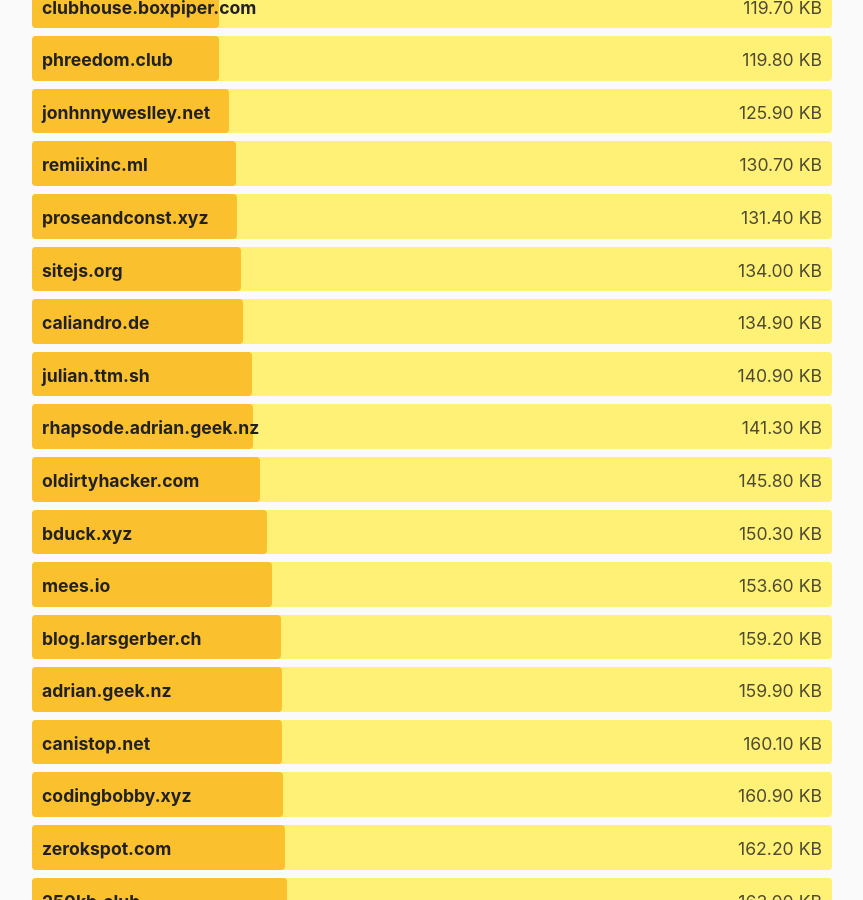
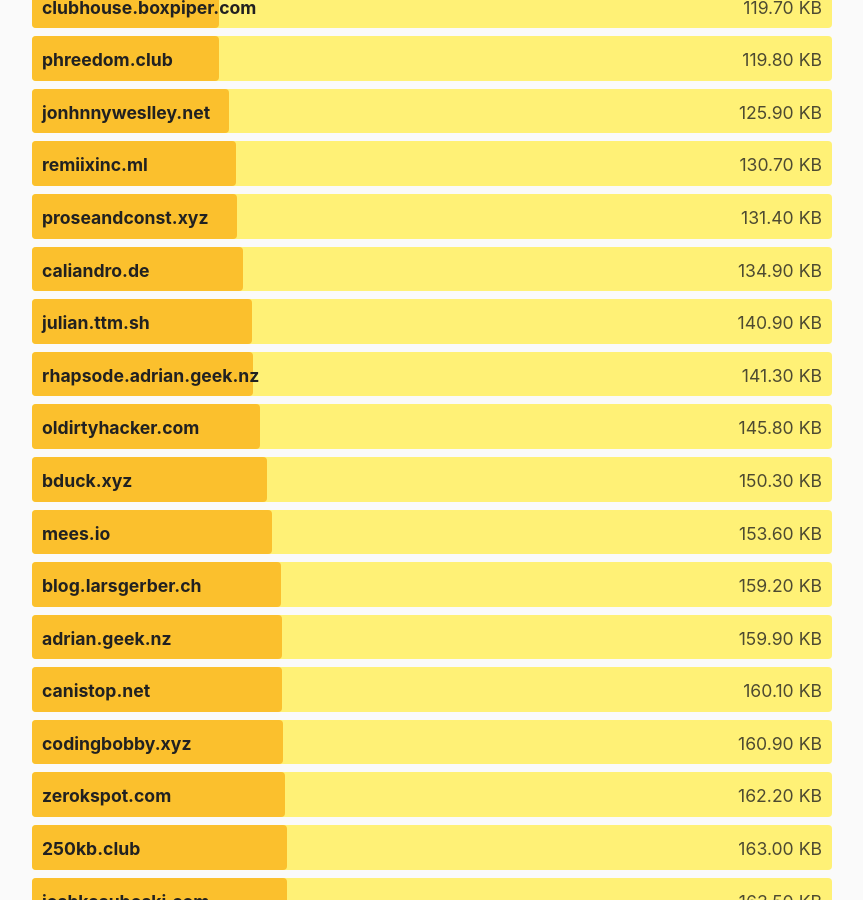
Before and after one commit to kevquirk/512kb.club, a Jekyll site: the page built from index.md, in a window 1280 px wide and 900 px high, scrolled down 10797 px. Shown: the whole window, without its empty margins (208-1071 px from the left). Built offline with Jekyll 4.4.1, drawn with Linux system fonts in a browser that asks for light colours.

Commit message:
Remove sitejs.org
https://gtmetrix.com/reports/sitejs.org/Ldo3x8oA/

```diff
--- a/_data/sites.yml
+++ b/_data/sites.yml
@@ -1178,11 +1178,6 @@
   size: 12.6
   last_checked: 2021-05-18
 
-- domain: sitejs.org
-  url: https://sitejs.org/
-  size: 134
-  last_checked: N/A
-
 - domain: slashdev.space
   url: https://slashdev.space/
   size: 399.9
```
